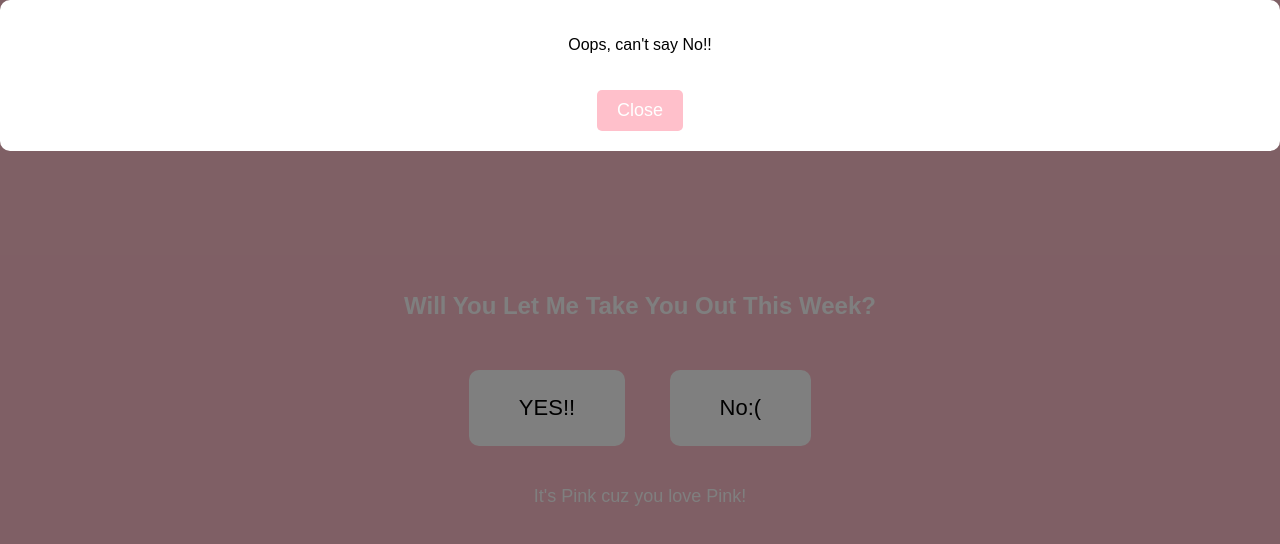
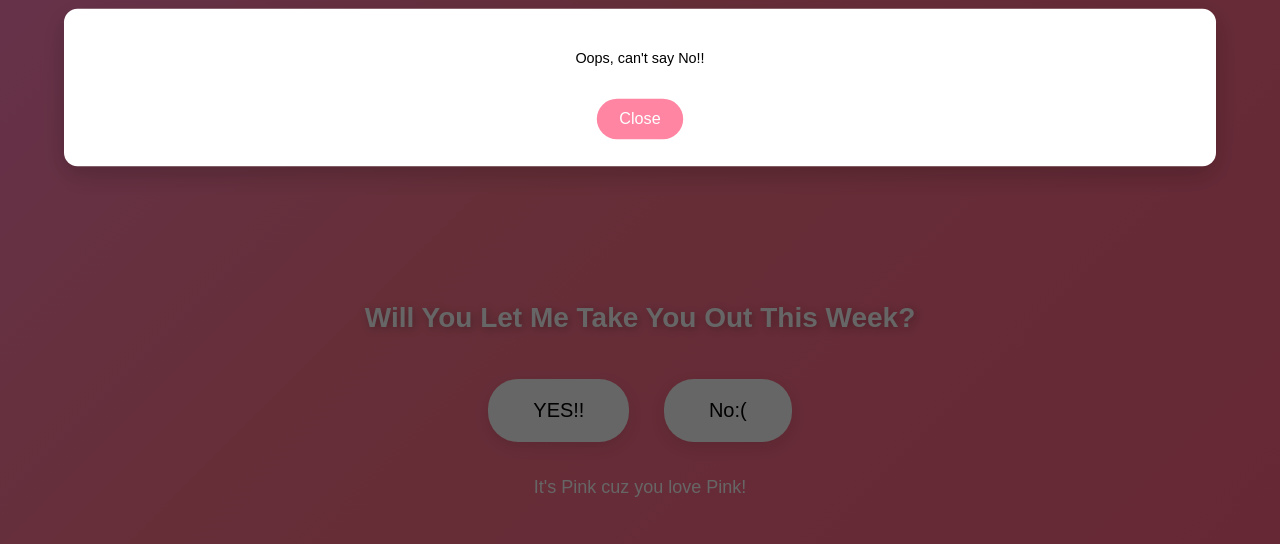
Before and after one commit to parsabyt/webSite, a plain HTML site: page index.html in a window 1280 px wide. Both pictures are taken after a click on the button "No:(". Drawn offline with Linux system fonts and the light colour scheme.

Commit message:
Updated the look

```diff
--- a/styles.css
+++ b/styles.css
@@ -1,41 +1,46 @@
-/* Make the entire page pink */
+/* Modern background with gradient */
 body {
     margin: 0;
     height: 100vh;
-    background-color: pink;
+    background: linear-gradient(135deg, #ff7eb9, #ff758c, #ff6a89, #ff6182);
     display: flex;
     justify-content: center;
     align-items: center;
-    font-family: Arial, sans-serif;
+    font-family: 'Poppins', sans-serif; /* Modern font */
 }
 
-/* Center the container and add some spacing */
+/* Center the container and add spacing */
 .container {
     text-align: center;
 }
 
-/* Style the statement */
+/* Style the statement with a modern look */
 h1 {
-    font-size: 24px;
+    font-size: 28px;
     color: white;
     margin-bottom: 30px;
+    text-shadow: 2px 2px 8px rgba(0, 0, 0, 0.3); /* Subtle text shadow */
 }
 
-/* Center the buttons and make them bigger */
+/* Center the buttons and add a modern style */
 .btn {
     background-color: white;
     border: none;
-    padding: 25px 50px;
-    font-size: 22px; /* Increased font size */
-    margin: 20px;
+    padding: 20px 45px;
+    font-size: 20px;
+    margin: 15px;
     cursor: pointer;
-    border-radius: 10px;
-    transition: background-color 0.3s ease;
+    border-radius: 30px; /* Rounder buttons */
+    transition: all 0.3s ease;
+    box-shadow: 0px 5px 15px rgba(0, 0, 0, 0.1); /* Button shadow */
 }
 
-/* Add a hover effect to the buttons */
+/* Add a hover effect with a modern touch */
 .btn:hover {
-    background-color: lightgray;
+    background-color: #ff85a2;
+    color: white;
+    box-shadow: 0px 7px 20px rgba(0, 0, 0, 0.2); /* Larger shadow on hover */
+    transform: translateY(-3px); /* Slight upward movement on hover */
 }
 
 /* Pop-up styles */
@@ -46,27 +51,36 @@ h1 {
     left: 0;
     width: 100%;
     height: 100%;
-    background-color: rgba(0, 0, 0, 0.5);
+    background-color: rgba(0, 0, 0, 0.6); /* Darker background for better contrast */
     justify-content: center;
     align-items: center;
 }
 
 .popup-content {
     background-color: white;
-    padding: 20px;
-    border-radius: 10px;
+    padding: 30px;
+    border-radius: 15px;
     text-align: center;
+    box-shadow: 0px 10px 30px rgba(0, 0, 0, 0.2); /* Pop-up shadow */
+    transform: scale(0.9); /* Slightly smaller scale initially */
+    transition: transform 0.3s ease; /* Smooth scale transition */
 }
 
+.popup-content.show {
+    transform: scale(1); /* Scale up to normal size when shown */
+}
+
+/* Close button with modern styling */
 .close-btn {
     margin-top: 20px;
-    padding: 10px 20px;
+    padding: 12px 25px;
     font-size: 18px;
     cursor: pointer;
     border: none;
-    border-radius: 5px;
-    background-color: pink;
+    border-radius: 25px;
+    background-color: #ff85a2;
     color: white;
+    transition: background-color 0.3s ease;
 }
 
 .close-btn:hover {
```
